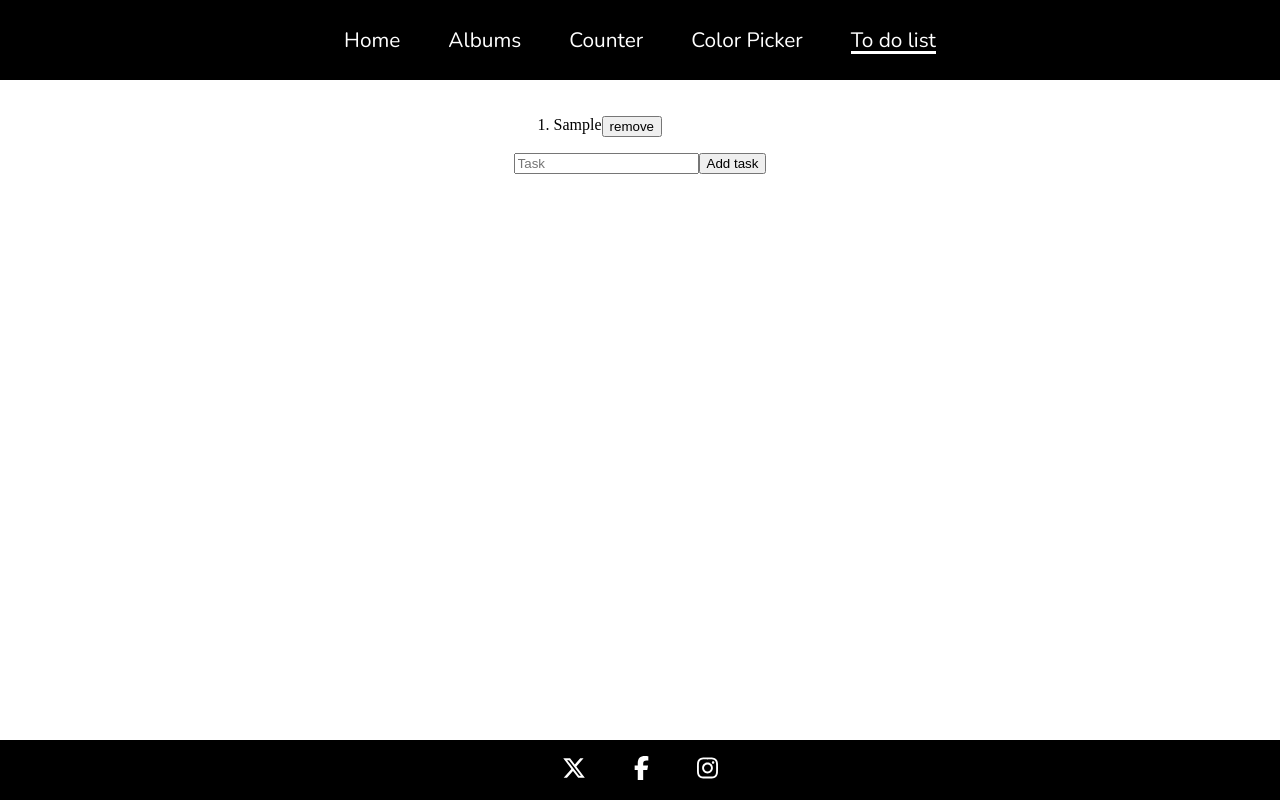
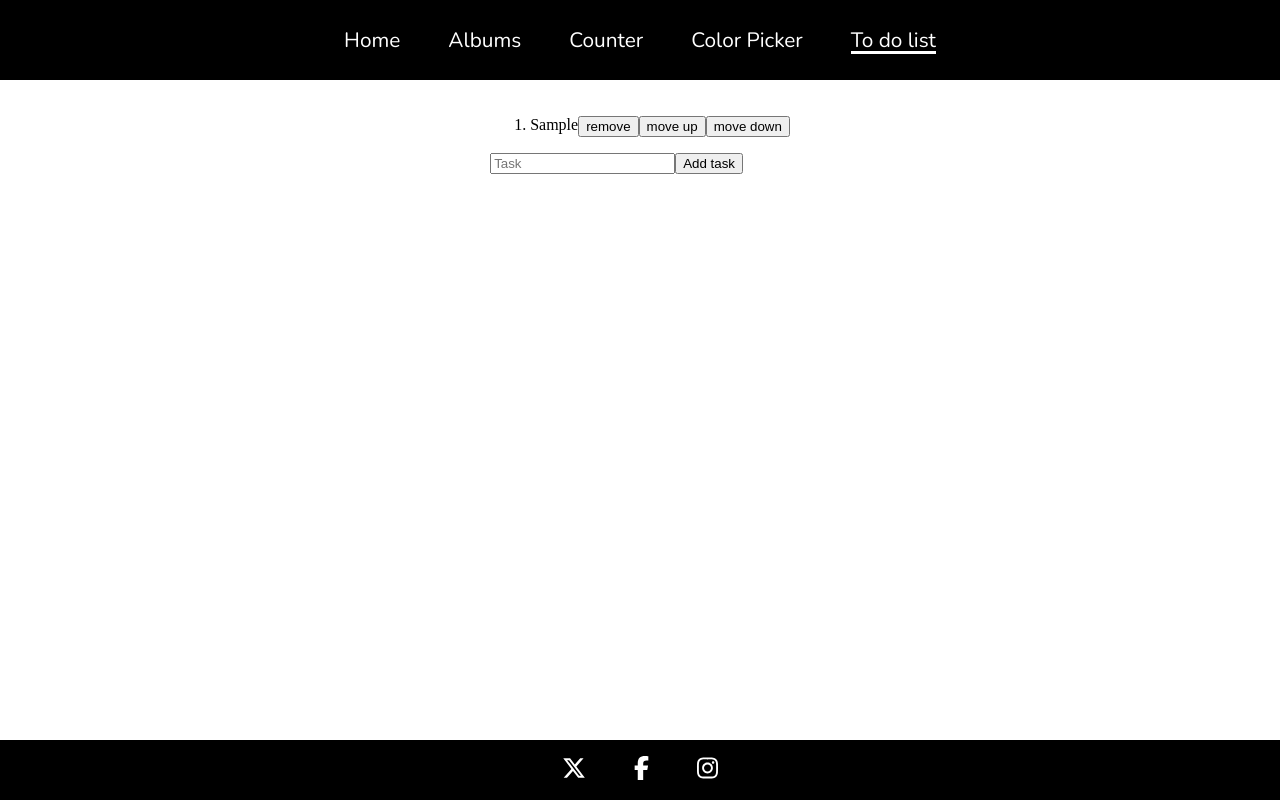
Before and after one commit to reevcrona/React-assignment, a React (Vite) app: page /to-do-list in a window 1280 px wide. Both pictures are taken after typing "Sample" into the empty fields and a click on the button "Add task". Built offline with nearby package versions, Linux system fonts and the light colour scheme.

Commit message:
added fucntions so the user can move list items up and down

```diff
--- a/src/Pages/ToDoList.jsx
+++ b/src/Pages/ToDoList.jsx
@@ -1,5 +1,7 @@
 import { useState } from "react";
 import "../styles/ToDoList.css"
+
+
 function ToDoList(){
 
     const [toDoList,setToDoList] = useState([]);
@@ -19,9 +21,36 @@ function ToDoList(){
 
     const removeTask = (index) => {
         setToDoList((prevState) => {
-          return  prevState.filter((_,i) => i !== index)
+          return  prevState.filter((_,i) => {
+              return  i !== index;
+            })
         })
     }
+
+    const moveTaskUp = (index) => {
+       if(index > 0){
+        return setToDoList((prevState) => {
+
+            const newTaskList = [...prevState];
+
+            [newTaskList[index],newTaskList[index - 1]] = [newTaskList[index -1], newTaskList[index]]
+
+            return newTaskList;
+        })
+       }
+    }
+    const moveTaskDown = (index) => {
+        if(index < toDoList.length -1){
+         return setToDoList((prevState) => {
+
+             const newTaskList = [...prevState];
+
+             [newTaskList[index],newTaskList[index + 1]] = [newTaskList[index + 1], newTaskList[index]]
+
+             return newTaskList;
+         })
+        }
+     }
 
     const renderList = () => {
       return toDoList.map((task,index) => {
@@ -29,6 +58,8 @@ function ToDoList(){
         return <div key={index} className="task-container">
                 <li>{task}</li>
                 <button onClick={() => removeTask(index)}>remove</button>
+                <button onClick={() => moveTaskUp(index)}>move up</button>
+                <button onClick={() => moveTaskDown(index)}>move down</button>
                </div>
       })
     }
```
